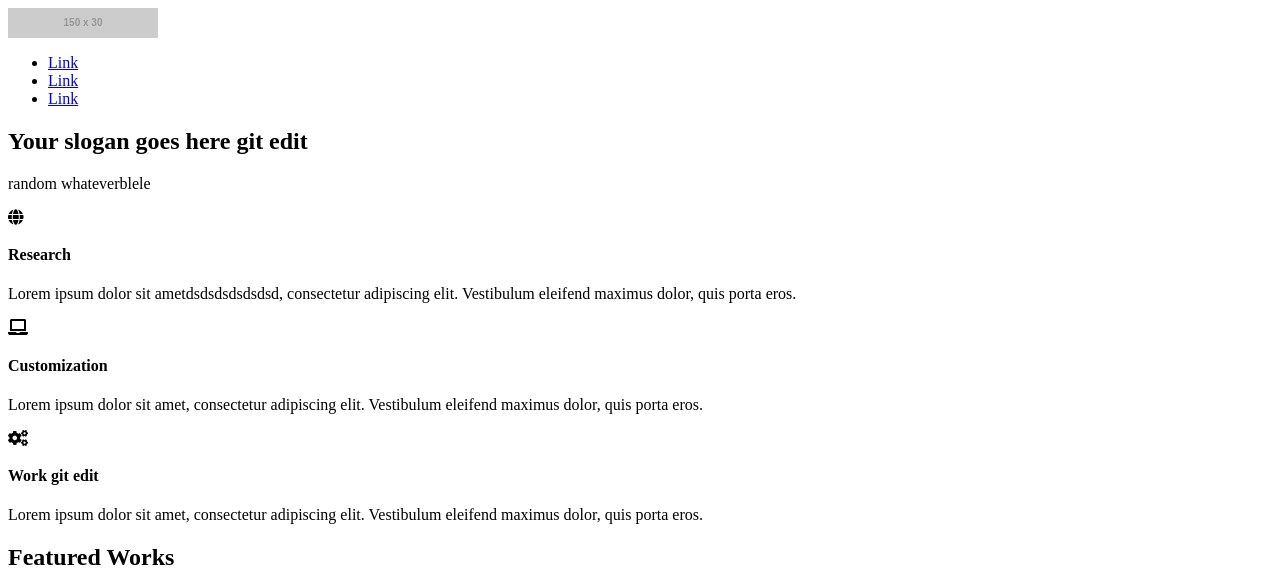
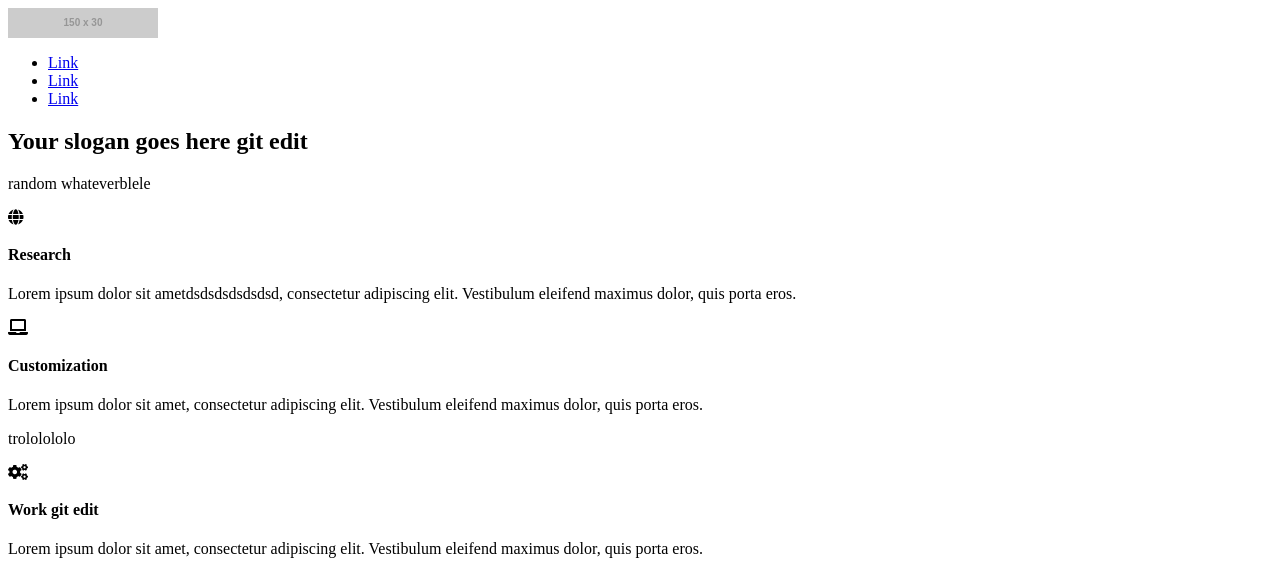
Before and after one commit to MatrajM/learning-git, a plain HTML site: page index.html in a window 1280 px wide. Shown: the top 575 px of the page. Drawn offline with nearby package versions, Linux system fonts and the light colour scheme; files that its build step writes are made by us from their sources; placeholder pictures from the web are drawn by us.

Commit message:
add random change 3

```diff
--- a/index.html
+++ b/index.html
@@ -38,6 +38,7 @@
 					<i class="fas fa-laptop"></i>
 					<h4><span>Customization</span></h4>
 					<p>Lorem ipsum dolor sit amet, consectetur adipiscing elit. Vestibulum eleifend maximus dolor, quis porta eros.</p>
+					<p>trololololo</p>
 				</div>
 				<div class="col-4 oba">
 					<i class="fas fa-cogs"></i>
```
